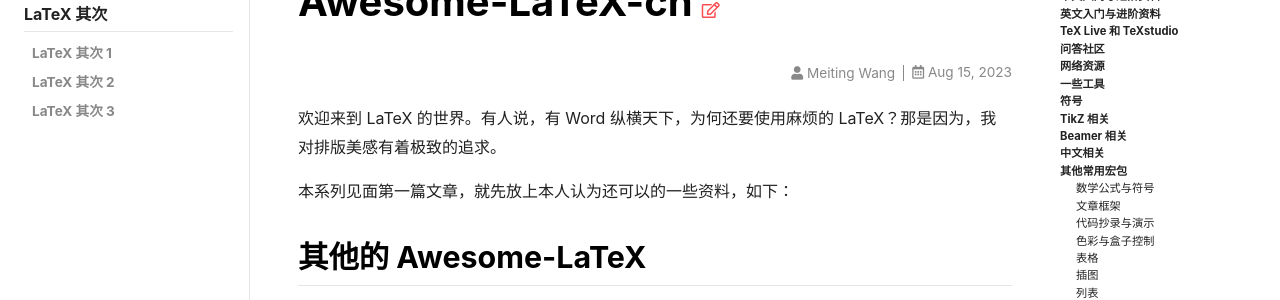
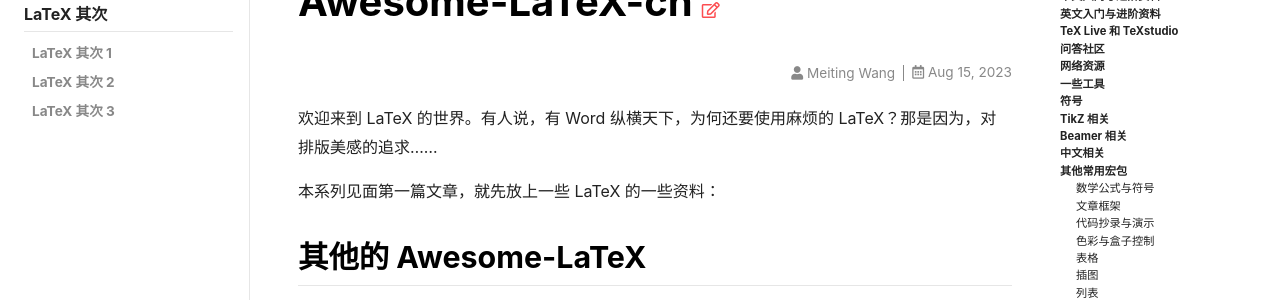
Before and after one commit to Meiting-Wang/Meiting-Wang.github.io, a Jekyll site: the page built from _latex/1.1-latex-begin-1.md, in a window 1280 px wide. Shown: the part 158-458 px from the top of the page. Built offline with Jekyll 4.4.1, drawn with Linux system fonts in a browser that asks for light colours; nearby versions of some CDN libraries; comment, search, counter and statistics services are not loaded.

Commit message:
Update 1.1-latex-begin-1.md

```diff
--- a/_latex/1.1-latex-begin-1.md
+++ b/_latex/1.1-latex-begin-1.md
@@ -4,9 +4,9 @@ permalink: /latex/begin
 date: 2023-08-15
 ---
 
-欢迎来到 LaTeX 的世界。有人说，有 Word 纵横天下，为何还要使用麻烦的 LaTeX？那是因为，我对排版美感有着极致的追求。
+欢迎来到 LaTeX 的世界。有人说，有 Word 纵横天下，为何还要使用麻烦的 LaTeX？那是因为，对排版美感的追求......
 
-本系列见面第一篇文章，就先放上本人认为还可以的一些资料，如下：
+本系列见面第一篇文章，就先放上一些 LaTeX 的一些资料：
 
 ## 其他的 Awesome-LaTeX
 - [egeerardyn/awesome-LaTeX](https://github.com/egeerardyn/awesome-LaTeX) - 介绍了 LaTeX 的各种工具，如编译引擎、网页工具、编辑器、在线编辑器、参考文献工具、表格工具、TikZ 工具等
```
